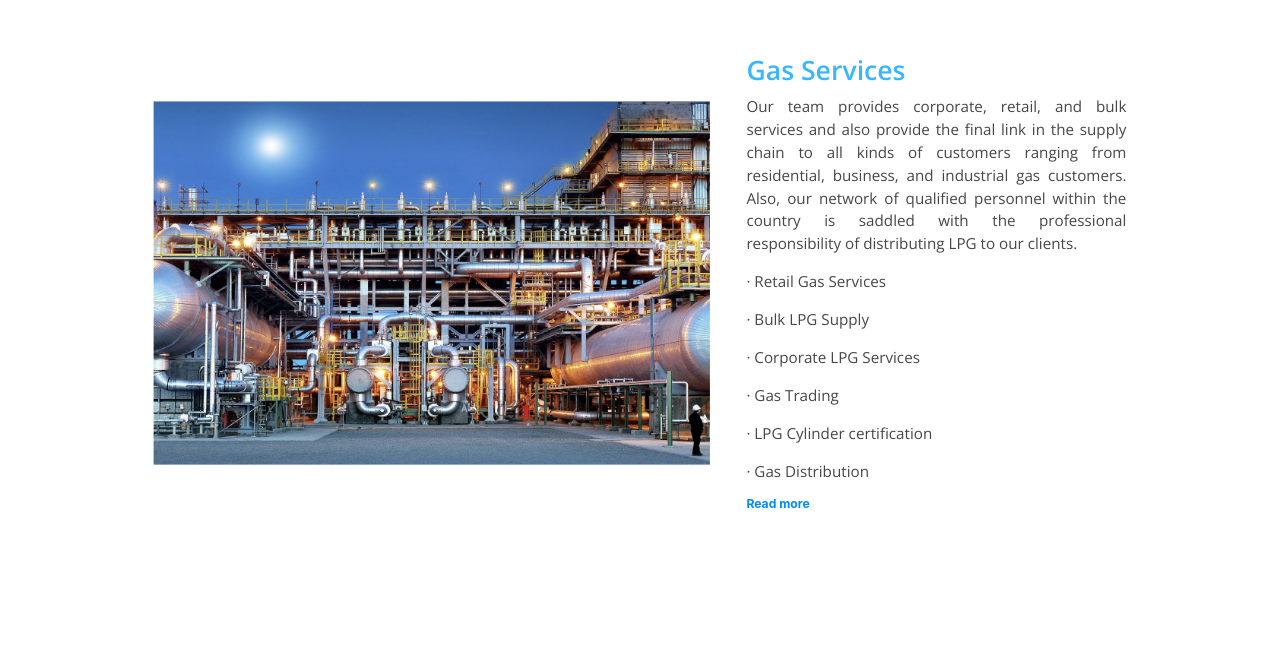
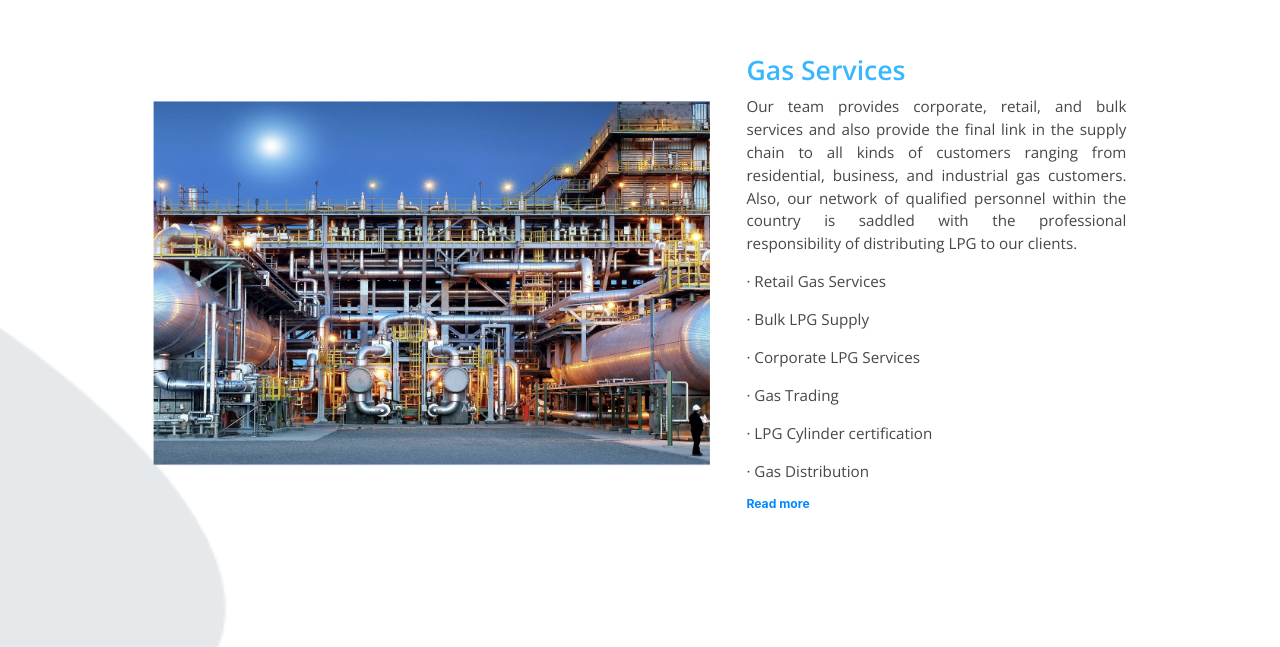
Before and after one commit to marketintelsolutions/PACwebsite, a React (Create React App) app: page /portfolio/renewable in a window 1280 px wide. Shown: the part 833-1480 px from the top of the page. Built offline with nearby package versions, Linux system fonts and the light colour scheme.

Commit message:
portfolio animations in progress

```diff
--- a/src/pages/AgroAllied.js
+++ b/src/pages/AgroAllied.js
@@ -4,6 +4,7 @@ import PortfolioLeft from "../components/portfolio/PortfolioLeft";
 import PortfolioRight from "../components/portfolio/PortfolioRight";
 import agroBg from "../assets/images/agroBg.png";
 import { agroAllied } from "../utils/data";
+import animation from "../assets/images/portfolioAnimationLeft.svg";
 
 const AgroAllied = () => {
   useEffect(() => {
@@ -15,6 +16,9 @@ const AgroAllied = () => {
       <SectionOne color="#38B6FF" text="Agro-allied" img={agroBg} />
 
       <div className="bottom portfolio">
+        <div className="animation">
+          <img src={animation} alt="animation" />
+        </div>
         {agroAllied.map((item, index) => {
           if (index % 2 !== 0 || index === 1) {
             return <PortfolioRight {...item} index={index} />;
--- a/src/pages/FinancialServices.js
+++ b/src/pages/FinancialServices.js
@@ -4,6 +4,7 @@ import PortfolioLeft from "../components/portfolio/PortfolioLeft";
 import PortfolioRight from "../components/portfolio/PortfolioRight";
 import financialBg from "../assets/images/financialBg.png";
 import { financialData } from "../utils/data";
+import animation from "../assets/images/portfolioAnimationLeft.svg";
 
 const FinancialServices = () => {
   useEffect(() => {
@@ -22,6 +23,9 @@ const FinancialServices = () => {
       </p>
 
       <div className="bottom portfolio">
+        <div className="animation">
+          <img src={animation} alt="animation" />
+        </div>
         {financialData.map((item, index) => {
           if (index % 2 !== 0 || index === 1) {
             return <PortfolioRight {...item} index={index} />;
--- a/src/pages/Healthcare.js
+++ b/src/pages/Healthcare.js
@@ -4,6 +4,7 @@ import PortfolioLeft from "../components/portfolio/PortfolioLeft";
 import PortfolioRight from "../components/portfolio/PortfolioRight";
 import { healthcare } from "../utils/data";
 import healthcareBg from "../assets/images/healthcareBg.png";
+import animation from "../assets/images/portfolioAnimationLeft.svg";
 
 const Healthcare = () => {
   useEffect(() => {
@@ -15,6 +16,9 @@ const Healthcare = () => {
       <SectionOne color="#38B6FF" text="Healthcare" img={healthcareBg} />
 
       <div className="bottom portfolio">
+        <div className="animation">
+          <img src={animation} alt="animation" />
+        </div>
         {healthcare.map((item, index) => {
           if (index % 2 !== 0 || index === 1) {
             return <PortfolioRight {...item} index={index} />;
--- a/src/pages/Hospitality.js
+++ b/src/pages/Hospitality.js
@@ -4,6 +4,7 @@ import PortfolioLeft from "../components/portfolio/PortfolioLeft";
 import PortfolioRight from "../components/portfolio/PortfolioRight";
 import hospitalityBg from "../assets/images/hospitalityBg.png";
 import { hospitality } from "../utils/data";
+import animation from "../assets/images/portfolioAnimationLeft.svg";
 
 const Hospitality = () => {
   return (
@@ -25,6 +26,9 @@ const Hospitality = () => {
       </div>
 
       <div className="bottom portfolio">
+        <div className="animation">
+          <img src={animation} alt="animation" />
+        </div>
         {hospitality.map((item, index) => {
           if (index % 2 !== 0 || index === 1) {
             return <PortfolioRight {...item} index={index} />;
--- a/src/pages/RealEstate.js
+++ b/src/pages/RealEstate.js
@@ -4,6 +4,7 @@ import PortfolioLeft from "../components/portfolio/PortfolioLeft";
 import PortfolioRight from "../components/portfolio/PortfolioRight";
 import { realEstate } from "../utils/data";
 import estateBg from "../assets/images/estateBg.png";
+import animation from "../assets/images/portfolioAnimationLeft.svg";
 
 const RealEstate = () => {
   useEffect(() => {
@@ -19,6 +20,9 @@ const RealEstate = () => {
       />
 
       <div className="bottom portfolio">
+        <div className="animation">
+          <img src={animation} alt="animation" />
+        </div>
         {realEstate.map((item, index) => {
           if (index % 2 !== 0 || index === 1) {
             return <PortfolioRight {...item} index={index} />;
--- a/src/pages/Renewable.js
+++ b/src/pages/Renewable.js
@@ -4,6 +4,7 @@ import PortfolioRight from "../components/portfolio/PortfolioRight";
 import { renewable } from "../utils/data";
 import renewableBg from "../assets/images/renewableBg.png";
 import SectionOne from "../components/about/SectionOne";
+import animation from "../assets/images/portfolioAnimationLeft.svg";
 
 const Renewable = () => {
   useEffect(() => {
@@ -15,6 +16,9 @@ const Renewable = () => {
       <SectionOne color="#38B6FF" text="Renewable Energy" img={renewableBg} />
 
       <div className="bottom portfolio">
+        <div className="animation">
+          <img src={animation} alt="animation" />
+        </div>
         {renewable.map((item, index) => {
           if (index % 2 !== 0 || index === 1) {
             return <PortfolioRight {...item} index={index} />;
--- a/src/pages/Technology.js
+++ b/src/pages/Technology.js
@@ -4,6 +4,7 @@ import PortfolioLeft from "../components/portfolio/PortfolioLeft";
 import PortfolioRight from "../components/portfolio/PortfolioRight";
 import technologyBg from "../assets/images/technologyBg.png";
 import { technology } from "../utils/data";
+import animation from "../assets/images/portfolioAnimationLeft.svg";
 
 const Technology = () => {
   useEffect(() => {
@@ -19,6 +20,9 @@ const Technology = () => {
       />
 
       <div className="bottom portfolio">
+        <div className="animation">
+          <img src={animation} alt="animation" />
+        </div>
         {technology.map((item, index) => {
           if (index % 2 !== 0 || index === 1) {
             return <PortfolioRight {...item} index={index} />;
--- a/src/styles/modules/portfolio/portfolio.scss
+++ b/src/styles/modules/portfolio/portfolio.scss
@@ -4,6 +4,14 @@
   gap: 10px;
   margin-top: 252px;
   margin-bottom: 156px;
+  position: relative;
+
+  & .animation {
+    position: absolute;
+    top: 0;
+    left: 0;
+    // border: 2px solid red;
+  }
 
   & .item {
     display: flex;
```
Also changed, not shown: src/assets/images/portfolioAnimationLeft.svg (added).
